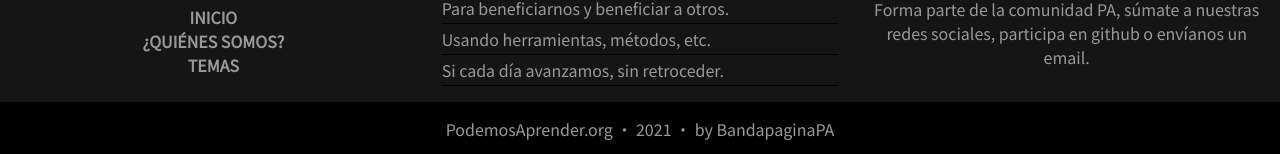
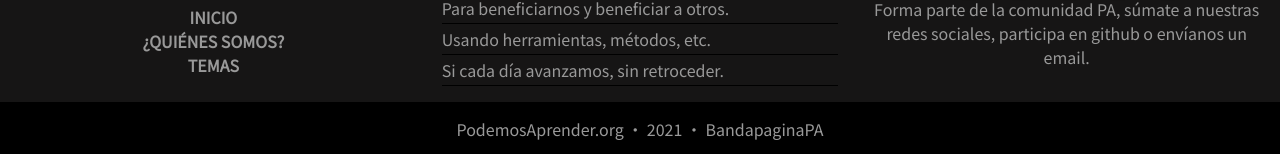
Before and after one commit to podemosaprender/podemosaprender.github.io, a Jekyll site: the page built from index.md, in a window 1280 px wide and 900 px high, scrolled down 2937 px. Shown: the part 743-897 px from the top of the window. Built offline with Jekyll 4.4.1, drawn with Linux system fonts in a browser that asks for light colours; nearby versions of some CDN libraries; some web fonts are replaced; comment, search, counter and statistics services are not loaded.

Commit message:
bandapaginapa en el footer

```diff
--- a/_layouts/base.html
+++ b/_layouts/base.html
@@ -160,7 +160,7 @@ common-js:
 
     </footer>
 
-    <p class="footer-bottom-text m-0">PodemosAprender.org  •  2021  • by BandapaginaPA</p>
+    <p class="footer-bottom-text m-0">PodemosAprender.org  •  2021  •  BandapaginaPA</p>
 
   <!-- PLANTILLA:Footer:FIN -->
 
```
